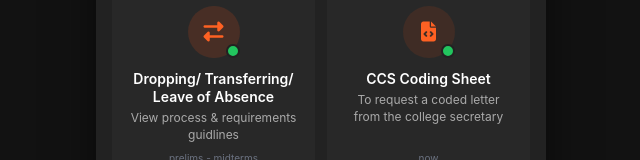
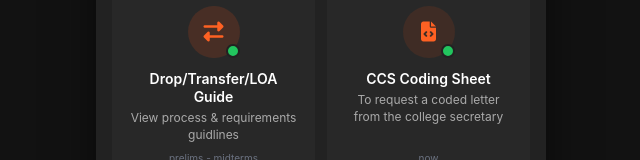
Before and after one commit to reiy-git/CCS-FAQ, a React (Vite) app in the folder faq/: page / in a window 1280 px wide. Shown: the part 380-540 px from the top of the page, without its empty margins (319-959 px from the left). Built offline with nearby package versions, Linux system fonts and the light colour scheme; a web font is replaced by a local one.

Commit message:
fix: drop shortened

```diff
--- a/faq/src/data/documents.js
+++ b/faq/src/data/documents.js
@@ -42,7 +42,7 @@ export const documents = [
   },
   {
     id: 'dropping',
-    title: 'Dropping/ Transferring/ Leave of Absence',
+    title: 'Drop/Transfer/LOA Guide',
     subtitle: 'View process & requirements guidlines',
     icon: 'fa-right-left',
     iconBg: 'bg-ochre/20',
```
